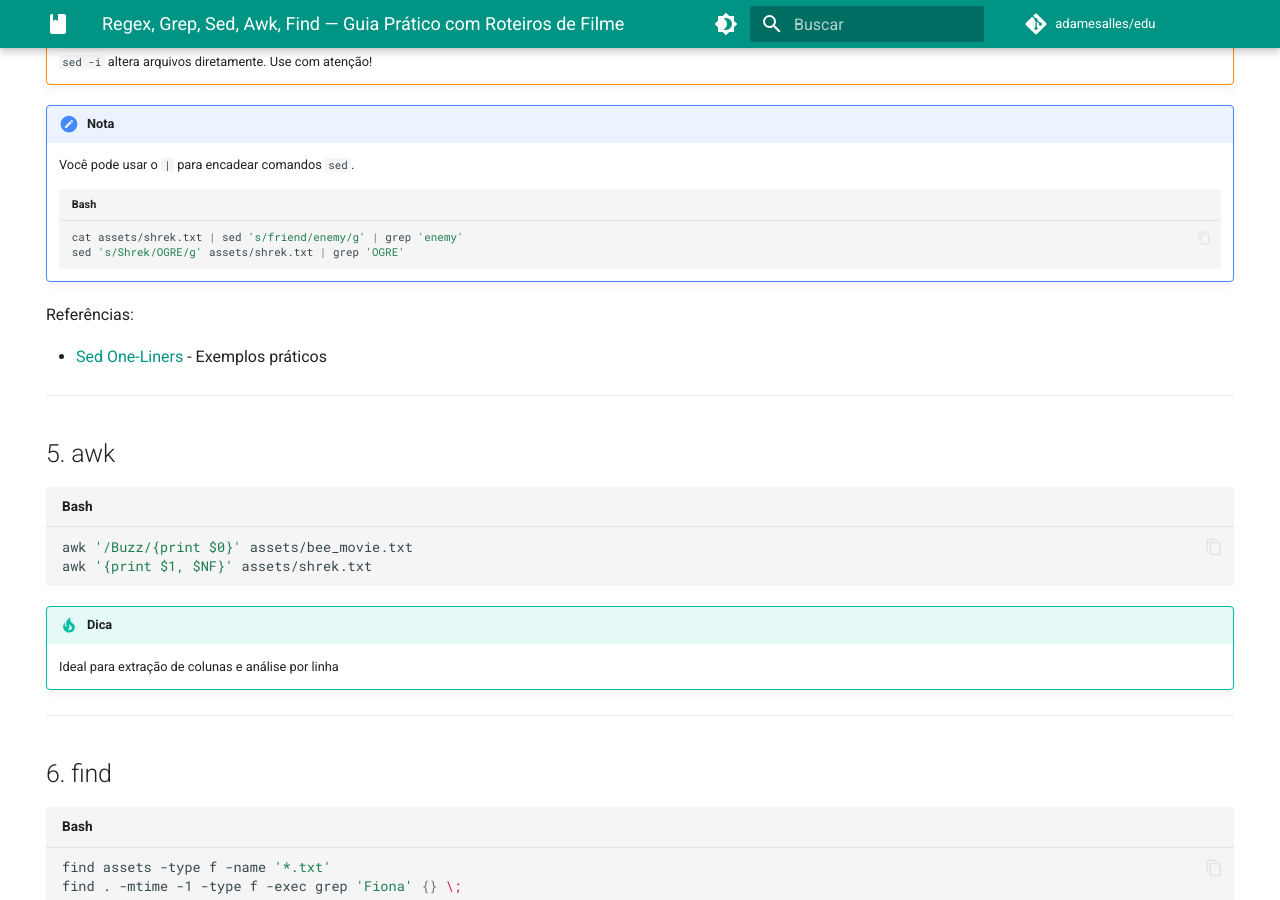
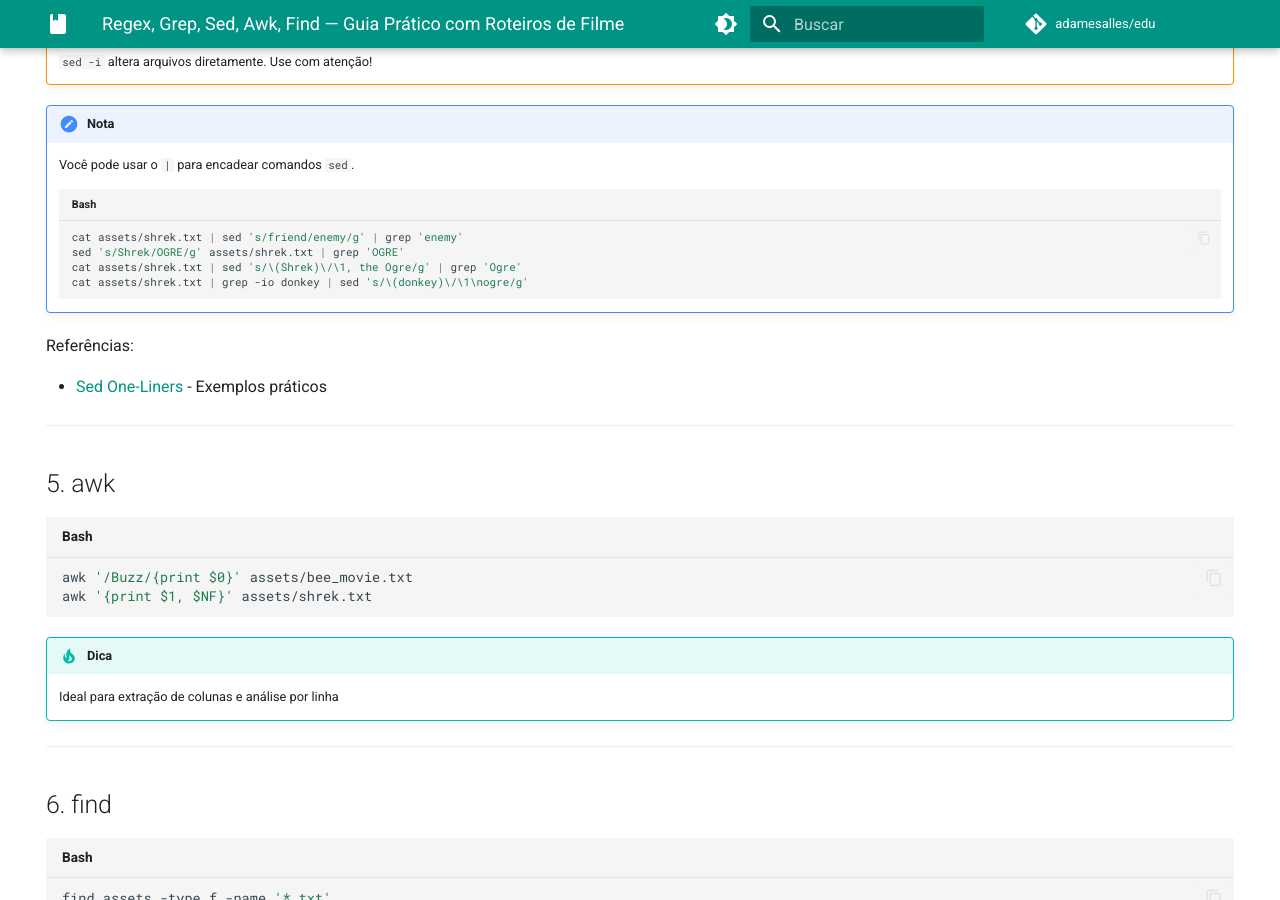
Before and after one commit to adamesalles/edu, an MkDocs documentation site: the page built from docs/2025/introcomp/rev_a1.md, in a window 1280 px wide and 900 px high, scrolled down 2866 px. Built offline with MkDocs 1.6.1 and Material for MkDocs 9.7.7, drawn with Linux system fonts in a browser that asks for light colours; comment, search, counter and statistics services are not loaded; some of the changed text lies outside the part shown.

Commit message:
docs: new exercise on a1 review

````diff
--- a/docs/2025/introcomp/rev_a1.md
+++ b/docs/2025/introcomp/rev_a1.md
@@ -117,6 +117,8 @@
     ```bash
     cat assets/shrek.txt | sed 's/friend/enemy/g' | grep 'enemy'
     sed 's/Shrek/OGRE/g' assets/shrek.txt | grep 'OGRE'
+    cat assets/shrek.txt | sed 's/\(Shrek)\/\1, the Ogre/g' | grep 'Ogre'
+    cat assets/shrek.txt | grep -io donkey | sed 's/\(donkey)\/\1\nogre/g'
     ```
 
 
@@ -255,4 +257,12 @@
     echo "Quantidade de caracteres: $(cat \"$1\" | wc -c)"
     echo "Ano de lançamento: $(grep -m1 'Publication' \"$1\" | awk -F'Publication: ' '{print $2}')"
     ```
+
+### 9. Encontre as 10 palavras mais repetidas no filme Bee Movie
+
+??? example "Gabarito"
+    ```bash
+    cat assets/bee_movie.txt | tr ' ' '\n' | sort | uniq -c | sort -nr | head -10
+    ```
+
 ---
````
